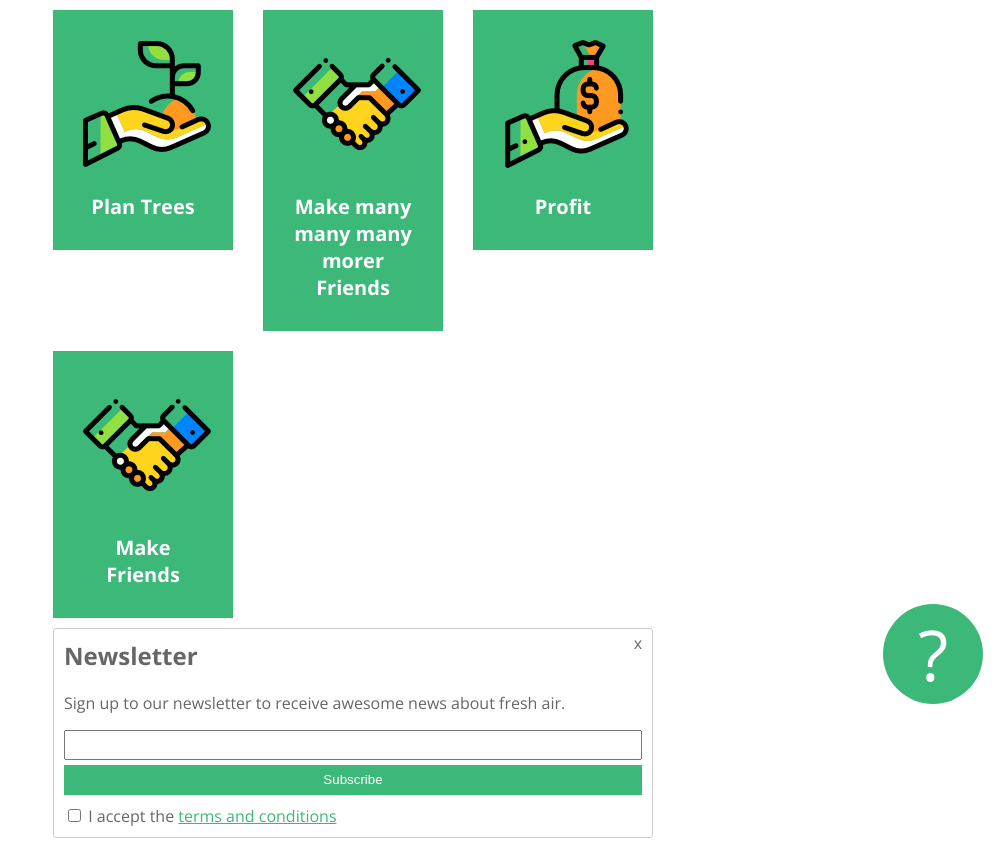
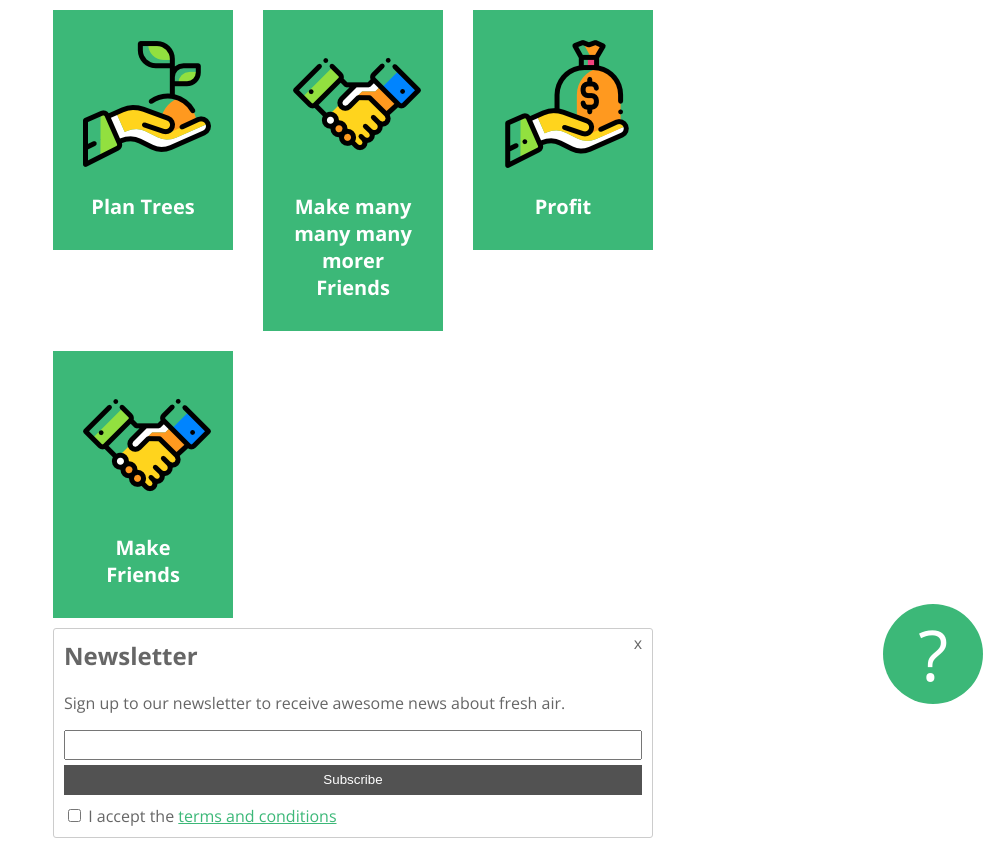
Before and after one commit to zmarton81/stayathome-example, a plain HTML site: page downloaded codepen/index.html in a window 1280 px wide. Shown: the part 86-932 px from the top of the page, without its empty margins (287-1280 px from the left). Drawn offline with nearby package versions, Linux system fonts and the light colour scheme.

Commit message:
background color change

```diff
--- a/downloaded codepen/style.css
+++ b/downloaded codepen/style.css
@@ -25,7 +25,7 @@ input[type="text"] {
 input[type="submit"] {
   width: 100%;
   box-sizing: border-box;
-  background: #3cb878;
+  background: #525252;
   border: 0;
   color: white;
   height: 30px;
```
